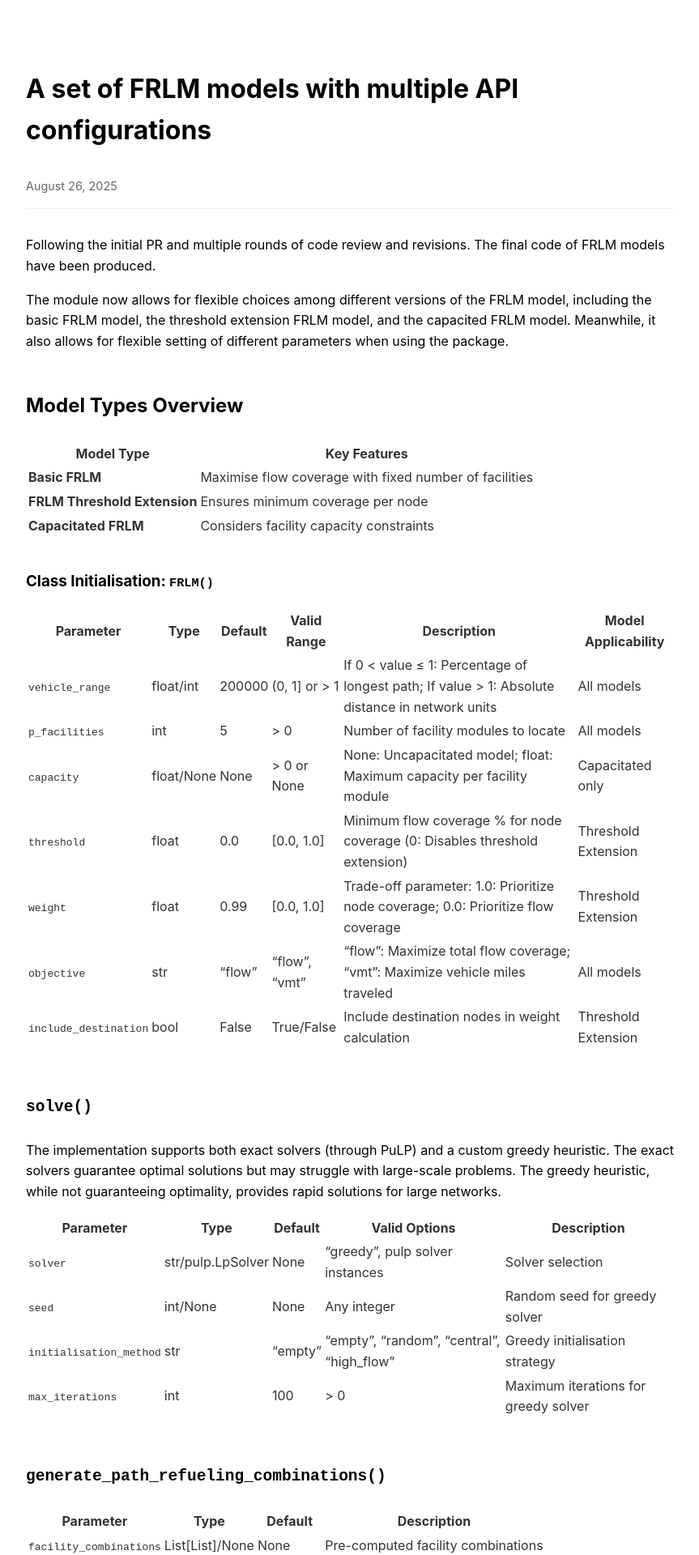
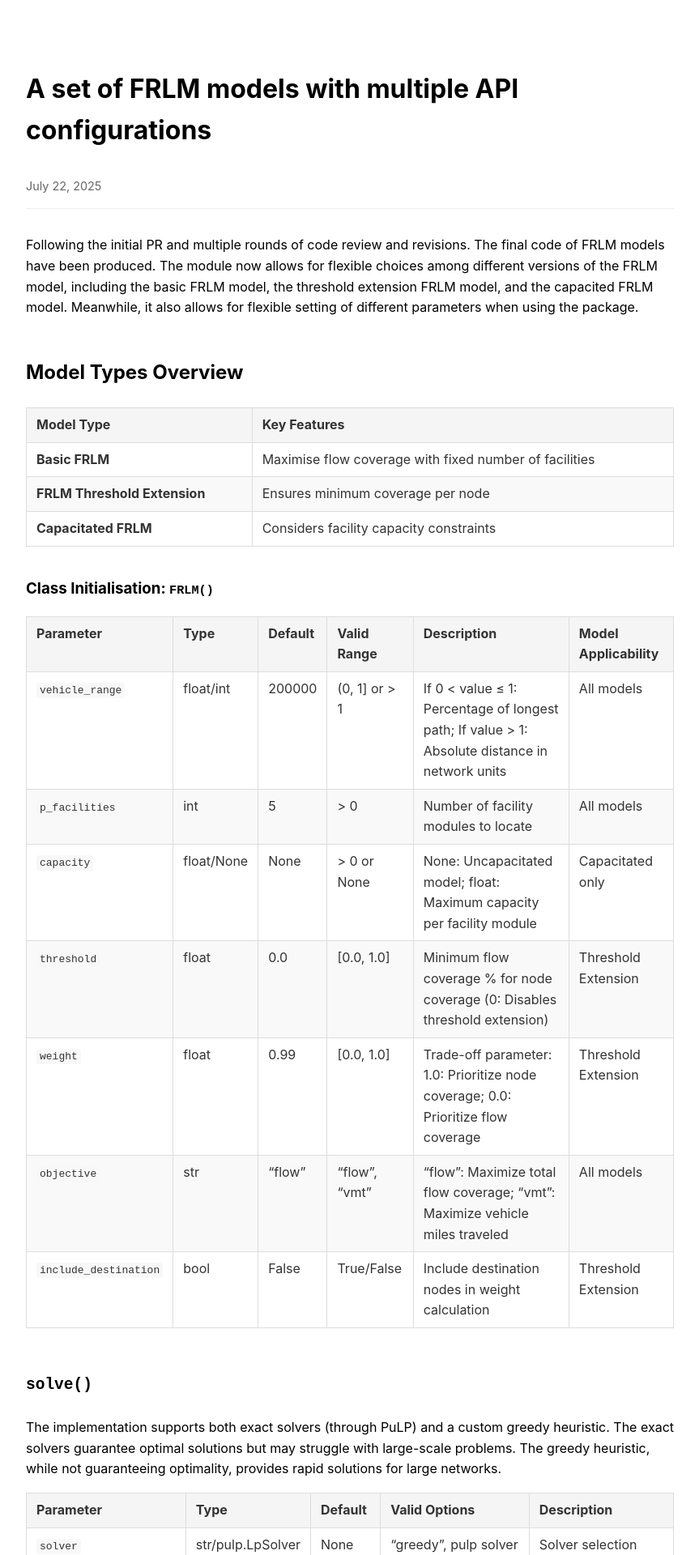
Before and after one commit to fengzixin0617/fengzixin0617.github.io, a Jekyll site: the page built from _posts/2025-08-26-blog3.md, in a window 1280 px wide. Shown: the top 1920 px of the page at 81% size, without its empty margins (208-1071 px from the left). Built offline with Jekyll 4.4.1, drawn with Linux system fonts in a browser that asks for light colours; part of the change alters nothing that is shown.

Commit message:
Update 2025-08-26-blog3.md

```diff
--- a/_posts/2025-08-26-blog3.md
+++ b/_posts/2025-08-26-blog3.md
@@ -1,12 +1,48 @@
 ---
 layout: post
 title: "A set of FRLM models with multiple API configurations"
-date: 2025-08-26
+date: 2025-07-22
 categories: [gsoc]
 ---
 
+<style>
+table {
+  border-collapse: collapse;
+  border-spacing: 0;
+  width: 100%;
+  margin: 1em 0;
+  border: 1px solid #ddd;
+}
+
+table th, table td {
+  border: 1px solid #ddd;
+  padding: 8px 12px;
+  text-align: left;
+  vertical-align: top;
+}
+
+table th {
+  background-color: #f5f5f5;
+  font-weight: bold;
+}
+
+table tr:nth-child(even) {
+  background-color: #f9f9f9;
+}
+
+table tr:hover {
+  background-color: #f5f5f5;
+}
+
+table code {
+  background-color: #f8f8f8;
+  padding: 2px 4px;
+  border-radius: 3px;
+  font-family: monospace;
+}
+</style>
+
 Following the initial PR and multiple rounds of code review and revisions. The final code of FRLM models have been produced.
-
 The module now allows for flexible choices among different versions of the FRLM model, including the basic FRLM model, the threshold extension FRLM model, and the capacited FRLM model.
 Meanwhile, it also allows for flexible setting of different parameters when using the package.
 
```
